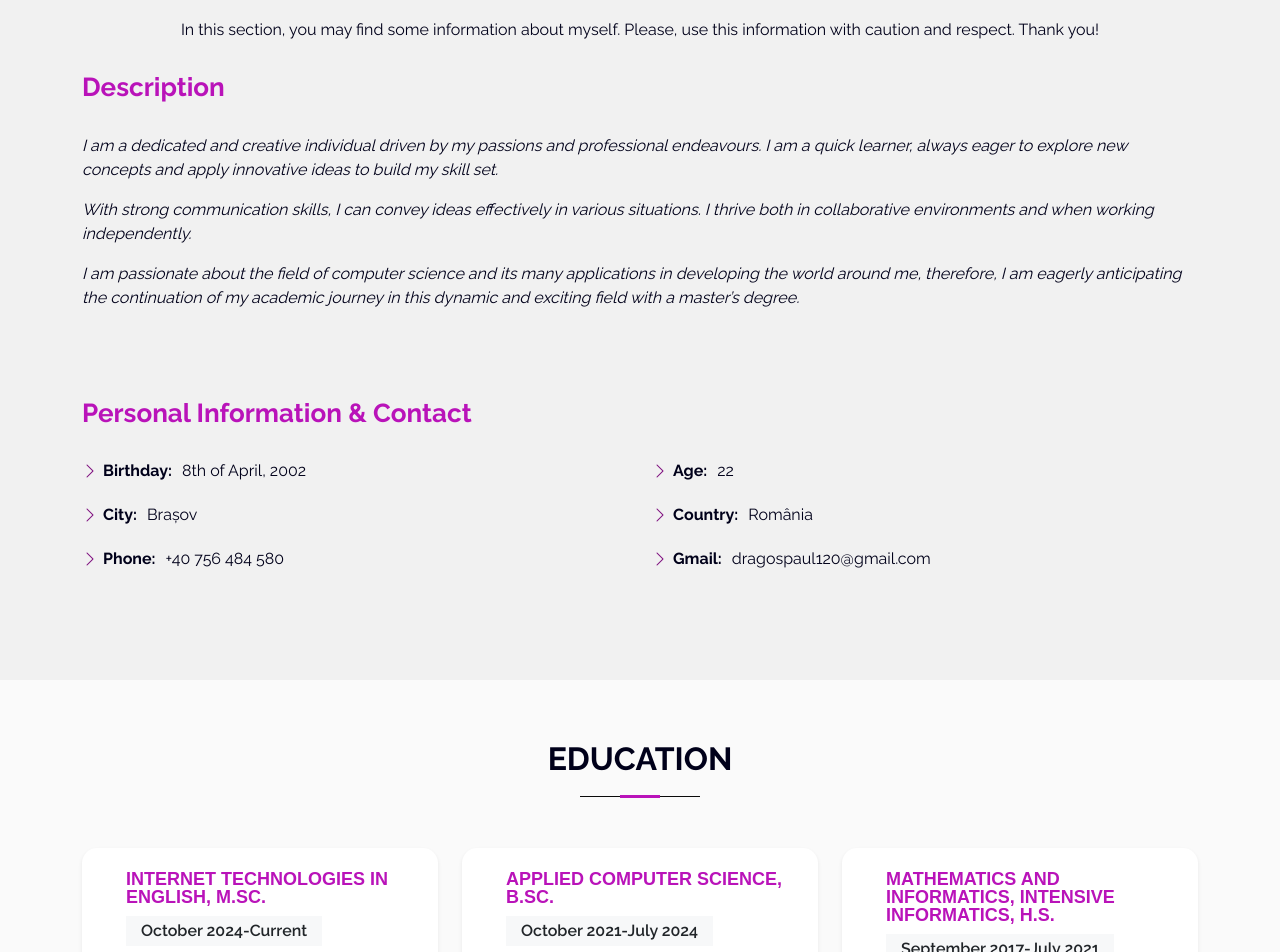
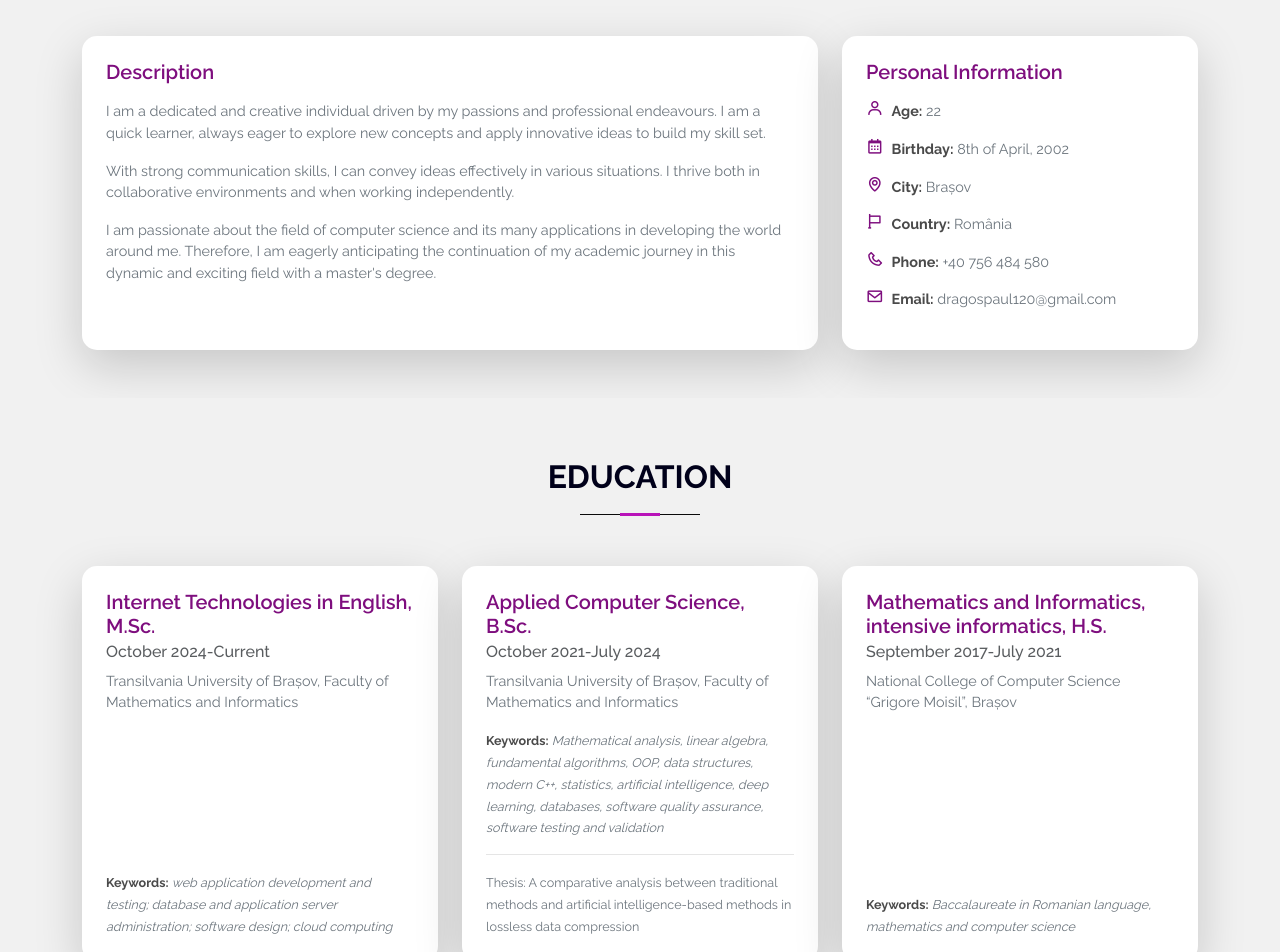
Before and after one commit to dragos0804/Dragos_Portfolio, a Next.js app in the folder personal-profile-website/: page / in a window 1280 px wide. Shown: the part 920-1872 px from the top of the page. Built offline with nearby package versions, Linux system fonts and the light colour scheme.

Commit message:
feat: updated about and education sections
added cards, changed styles

```diff
--- a/personal-profile-website/src/app/components/EducationItem.tsx
+++ b/personal-profile-website/src/app/components/EducationItem.tsx
@@ -12,27 +12,29 @@ export default function EducationItem({item}: {
     }
 }) {
   return (
-    <div className="card h-100 shadow-sm education-card">
+    <div className="card h-100 shadow-lg education-card">
       <div className="card-body d-flex flex-column">
-        <div className="education-item">
-          <h4>{item.name}</h4>
-          <h5>{item.date}</h5>
-          <p>{item.institution}</p>
-          <ul>
-              <li><b>Related:</b> <i>{item.keywords}</i></li>
-              {
-                  item.thesis &&
-                  (
-                      <div className="mt-4 pt-4 border-t">
-                        <p className="text-sm">
-                          <span className="font-medium"><b>Thesis:</b></span>
-                          {item.thesis}
-                        </p>
-                      </div>)
-              }
-          </ul>
-          </div>
+        <h4 className="card-title">{item.name}</h4>
+        <h5 className="card-subtitle mb-2 text-muted">{item.date}</h5>
+        <p className="card-text">{item.institution}</p>
+        <div className="mt-auto">
+          <p className="card-text">
+            <small>
+              <strong>Keywords:</strong> <i>{item.keywords}</i>
+            </small>
+          </p>
+          {item.thesis && (
+            <div className="mt-3 pt-3 border-top">
+              <p className="card-text">
+                <small>
+                  <span className="font-weight-bold">Thesis: </span>
+                  {item.thesis}
+                </small>
+              </p>
+            </div>
+          )}
         </div>
+      </div>
     </div>
   );
 }
--- a/personal-profile-website/src/app/components/educationItem.css
+++ b/personal-profile-website/src/app/components/educationItem.css
@@ -1,4 +1,7 @@
-.education-card {
+.education {
+    min-height: 60vh;
+  }
+  .education-card {
     transition: all 0.3s ease;
     border: none;
     border-radius: 15px;
@@ -18,19 +21,26 @@
     font-size: 1.25rem;
     font-weight: 600;
     margin-bottom: 0.5rem;
+    color: #7e0e7e;
   }
 
   .education-card .card-subtitle {
     font-size: 1rem;
     margin-bottom: 1rem;
+    color: #6c757d;
   }
 
   .education-card .card-text {
     font-size: 0.9rem;
+    color: #6c757d;
   }
 
   .education-card .border-top {
     border-color: rgba(0, 0, 0, 0.1) !important;
+  }
+
+  .education-card strong {
+    color: #4a4a4a;
   }
 
 
--- a/personal-profile-website/src/app/sections/About.tsx
+++ b/personal-profile-website/src/app/sections/About.tsx
@@ -1,71 +1,60 @@
 import React from 'react';
 import './about.css';
 import SectionTitle from '../components/SectionTitle';
-import Image from 'next/image';
 
 export default function About() {
   return (
-    <section id='about' className='about'>
+    <section id='about' className='about py-5'>
       <div className="container">
-            <SectionTitle title="about" brief = "In this section, you may find some information about myself. Please, use this information with caution and respect. Thank you!"/>
-            <div className="row">
-
-                <div className="col-lg-12 pt-4 pt-lg-0 content">
-                    <div className="row">
-                        <h3>Description</h3>
-                        <p className="fst-italic">
+        <SectionTitle
+          title="About Me"
+          brief=""
+        />
+        <div className="row g-4">
+          <div className="col-lg-8">
+            <div className="card h-100 shadow-lg about-card">
+              <div className="card-body d-flex flex-column">
+                <h3 className="card-title">Description</h3>
+                <p className="card-text">
                   I am a dedicated and creative individual driven by my passions and professional endeavours. I am a quick learner, always eager to explore new concepts and apply innovative ideas to build my skill set.
                 </p>
-                        <p className="fst-italic">
+                <p className="card-text">
                   With strong communication skills, I can convey ideas effectively in various situations. I thrive both in collaborative environments and when working independently.
                 </p>
-                        <p className="fst-italic">
-                            I am passionate about the field of computer science and its many applications in developing the world around me, therefore, I am eagerly anticipating the continuation of my academic journey in this dynamic and exciting field with a master’s degree.
+                <p className="card-text">
+                  I am passionate about the field of computer science and its many applications in developing the world around me. Therefore, I am eagerly anticipating the continuation of my academic journey in this dynamic and exciting field with a master's degree.
                 </p>
-
-                        <div className="row">
-                            <br>
-                            </br>
-
-                            <br>
-                            </br>
-
-                            <br>
-                            </br>
               </div>
-
-                        <h3>
-                            Personal Information & Contact
-                        </h3>
-                        <div className="col-lg-6">
-                            <ul>
-                                <li>
-                                    <i className="bi bi-chevron-right"></i>{' '}
+            </div>
+          </div>
+          <div className="col-lg-4">
+            <div className="card h-100 shadow-lg about-card">
+              <div className="card-body d-flex flex-column">
+                <h3 className="card-title">Personal Information</h3>
+                <ul className="list-unstyled">
+                  <li className="mb-3">
+                    <i className='bx bx-user me-2'></i>
+                    <strong>Age:</strong> <span>22</span>
+                  </li>
+                  <li className="mb-3">
+                    <i className='bx bx-calendar me-2'></i>
                     <strong>Birthday:</strong> <span>8th of April, 2002</span>
                   </li>
-                                <li>
-                                    <i className="bi bi-chevron-right"></i>{' '}
+                  <li className="mb-3">
+                    <i className='bx bx-map me-2'></i>
                     <strong>City:</strong> <span>Brașov</span>
                   </li>
-                                <li>
-                                    <i className="bi bi-chevron-right"></i>{' '}
+                  <li className="mb-3">
+                    <i className='bx bx-flag me-2'></i>
+                    <strong>Country:</strong> <span>România</span>
+                  </li>
+                  <li className="mb-3">
+                    <i className='bx bx-phone me-2'></i>
                     <strong>Phone:</strong> <span>+40 756 484 580</span>
                   </li>
-                            </ul>
-                        </div>
-                        <div className="col-lg-6">
-                            <ul>
                   <li>
-                                    <i className="bi bi-chevron-right"></i>{' '}
-                                    <strong>Age:</strong> <span>22</span>
-                                </li>
-                                <li>
-                                    <i className="bi bi-chevron-right"></i>{' '}
-                                    <strong>Country:</strong> <span>România</span>
-                                </li>
-                                <li>
-                                    <i className="bi bi-chevron-right"></i>{' '}
-                                    <strong>Gmail:</strong> <span>dragospaul120@gmail.com</span>
+                    <i className='bx bx-envelope me-2'></i>
+                    <strong>Email:</strong> <span>dragospaul120@gmail.com</span>
                   </li>
                 </ul>
               </div>
--- a/personal-profile-website/src/app/sections/about.css
+++ b/personal-profile-website/src/app/sections/about.css
@@ -1,6 +1,48 @@
 .about {
-    min-height: 100vh;
+    min-height: 60vh;
   }
+.about-card {
+    transition: all 0.3s ease;
+    border: none;
+    border-radius: 15px;
+    overflow: hidden;
+  }
+
+.about-card:hover {
+    transform: translateY(-5px);
+    box-shadow: 0 10px 20px rgba(0, 0, 0, 0.1);
+}
+
+  .about-card .card-body {
+    padding: 1.5rem;
+}
+
+.about-card .card-title {
+    font-size: 1.25rem;
+    font-weight: 600;
+    margin-bottom: 1rem;
+    color: #7e0e7e;
+}
+
+.about-card .card-text {
+    font-size: 0.9rem;
+    color: #6c757d;
+    margin-bottom: 1rem;
+}
+
+.about-card ul li {
+    font-size: 0.9rem;
+    color: #6c757d;
+}
+
+.about-card ul li strong {
+    color: #4a4a4a;
+}
+
+.about-card .bx {
+    color: #7e0e7e;
+    font-size: 1.1rem;
+}
 .about .content h3 {
     font-weight: 700;
     font-size: 26px;
--- a/personal-profile-website/src/app/sections/education.css
+++ b/personal-profile-website/src/app/sections/education.css
@@ -6,11 +6,6 @@
     color: #45505b;
 }
 
-.education {
-    min-height: 100vh;
-    background-color: #fafafa;
-  }
-
 .education-image {
     width: 60%;
     height: auto;
```
Lines whose indentation alone changed are shown as unchanged.
